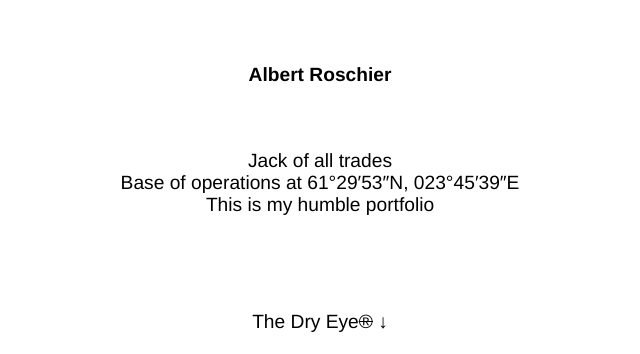
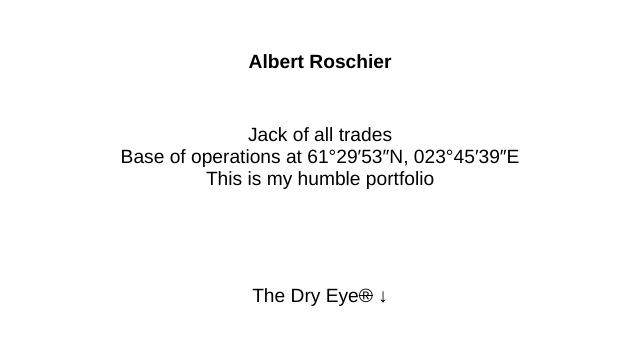
Before and after one commit to albertroschier/albertroschier.fi, a plain HTML site: page index.html in a window 1280 px wide. Shown: the top 354 px of the page, without its empty margins (320-960 px from the left). Drawn offline with Linux system fonts and the light colour scheme.

Commit message:
Update index.html

```diff
--- a/index.html
+++ b/index.html
@@ -7,7 +7,7 @@
             ::selection {color: white; background: black;}
             body {text-align: center; background-color: white; font-family: helvetica;}
             @media only screen and (orientation: landscape) {
-                h1 {font-size: 1.5vw; margin: 5vw;}
+                h1 {font-size: 1.5vw; margin: 4vw;}
                 p {font-size: 1.5vw; margin: 3vw;}
                 a {font-size: 1.5vw; color: blue;}
                 #poster {width: 30%; height: auto; margin-top: 1vw; margin-bottom: 1vw;}
@@ -40,6 +40,7 @@
         <br>
         <div>
             <img src="/onewebmedia/collage.png" id="poster" class="slides">
+            <img src="/onewebmedia/cereal.png" id="poster" class="slides">
             <img src="/onewebmedia/sanitizer.png" id="poster" class="slides">
             <img src="/onewebmedia/summer.png" id="poster" class="slides">
             <img src="/onewebmedia/screw.png" id="poster" class="slides">
```
